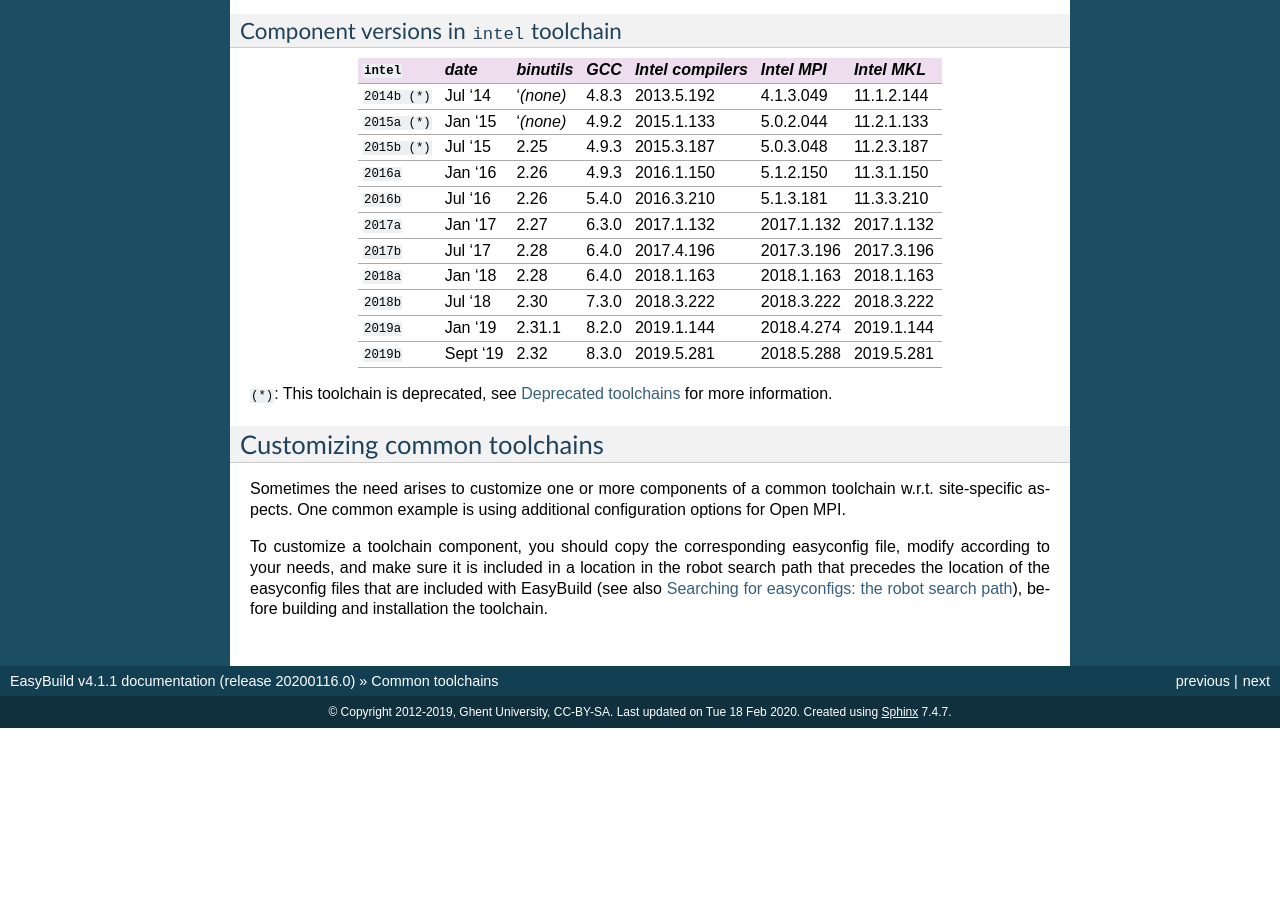
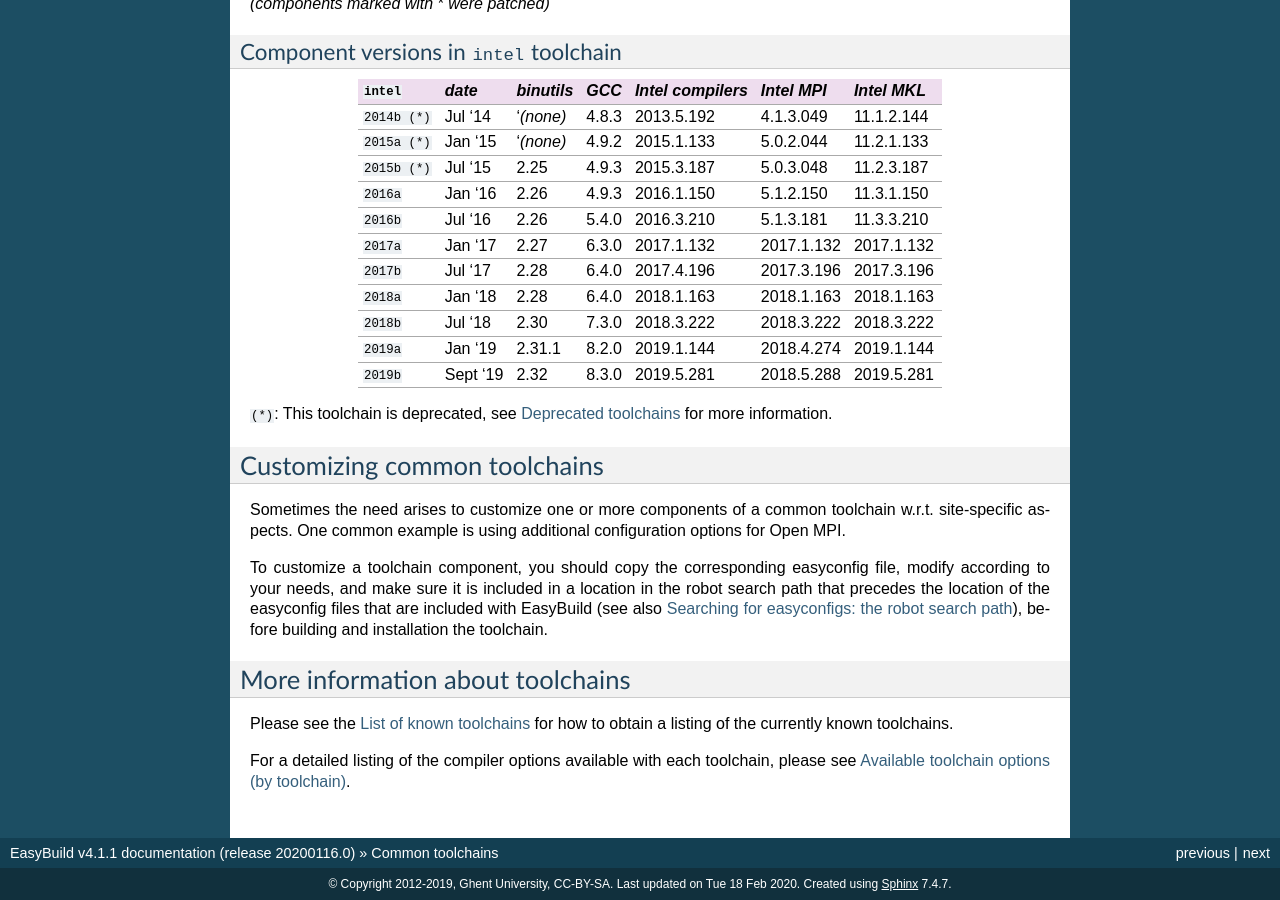
Before and after one commit to easybuilders/easybuild, a Sphinx documentation site: the page built from docs/Common-toolchains.rst, in a window 1280 px wide and 900 px high, scrolled down 2793 px. Built offline with Sphinx 7.4.7, drawn with Linux system fonts in a browser that asks for light colours; pages that are not in the unit, such as notebooks, are missing from menus; before the commit the page ends 3521 px from its top, so only the background shows below that; some of the changed text lies outside the part shown.

Commit message:
Adding links to more detailed information about toolchains
Per discussion in Slack Feb, 2020, adding a link to the Common toolchains
page from the Concepts page, and to these two page

https://easybuild.readthedocs.io/en/latest/eb_list_toolchains.html
https://easybuild.readthedocs.io/en/latest/version-specific/toolchain_opts.html

from the Common Toolchains page.  The intent is to make getting all
links to the toolchain information more easily available by browsing
the TOC and other pages.

```diff
--- a/docs/Common-toolchains.rst
+++ b/docs/Common-toolchains.rst
@@ -224,3 +224,10 @@
 modify according to your needs, and make sure it is included in a location in the robot search path
 that precedes the location of the easyconfig files that are included with EasyBuild
 (see also :ref:`robot_search_path`), before building and installation the toolchain.
+
+More information about toolchains
+---------------------------------
+
+Please see the :ref:`toolchains_table` for how to obtain a listing of the currently known toolchains.
+
+For a detailed listing of the compiler options available with each toolchain, please see :ref:`avail_toolchain_opts`.
--- a/docs/Concepts_and_Terminology.rst
+++ b/docs/Concepts_and_Terminology.rst
@@ -117,6 +117,10 @@
 - common MPI libraries, such as Intel MPI, MPICH, MVAPICH2, OpenMPI
 - various numerical libraries, including ATLAS, Intel MKL, OpenBLAS, ScalaPACK, FFTW
 
+Please see the :ref:`common_toolchains` page for details about the two most common toolchains,
+one for "free and open source software" (``foss``) based on GCC and one based on the Intel compilers
+(``intel``).
+
 .. _system_toolchain:
 
 ``system`` toolchain
```
